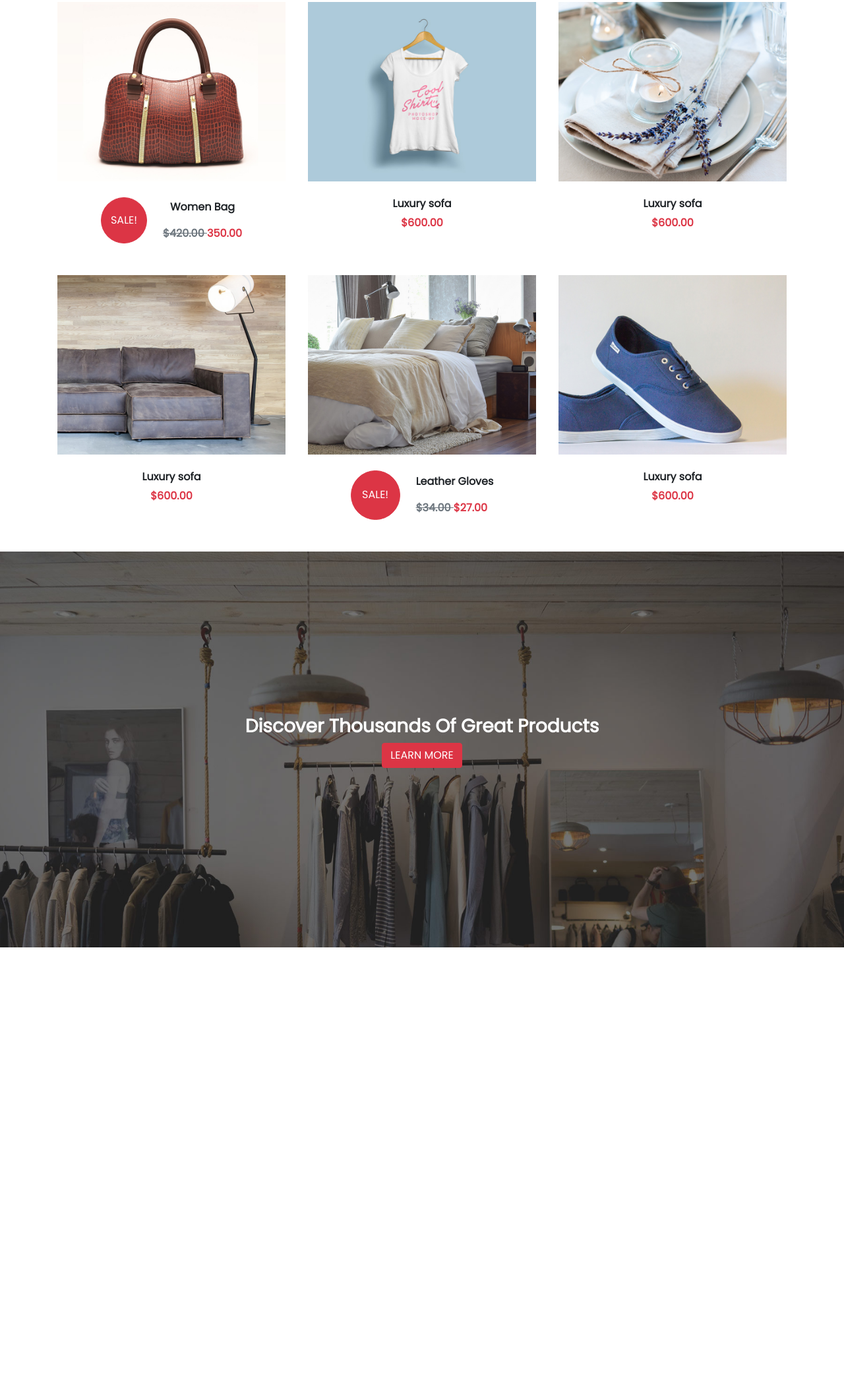
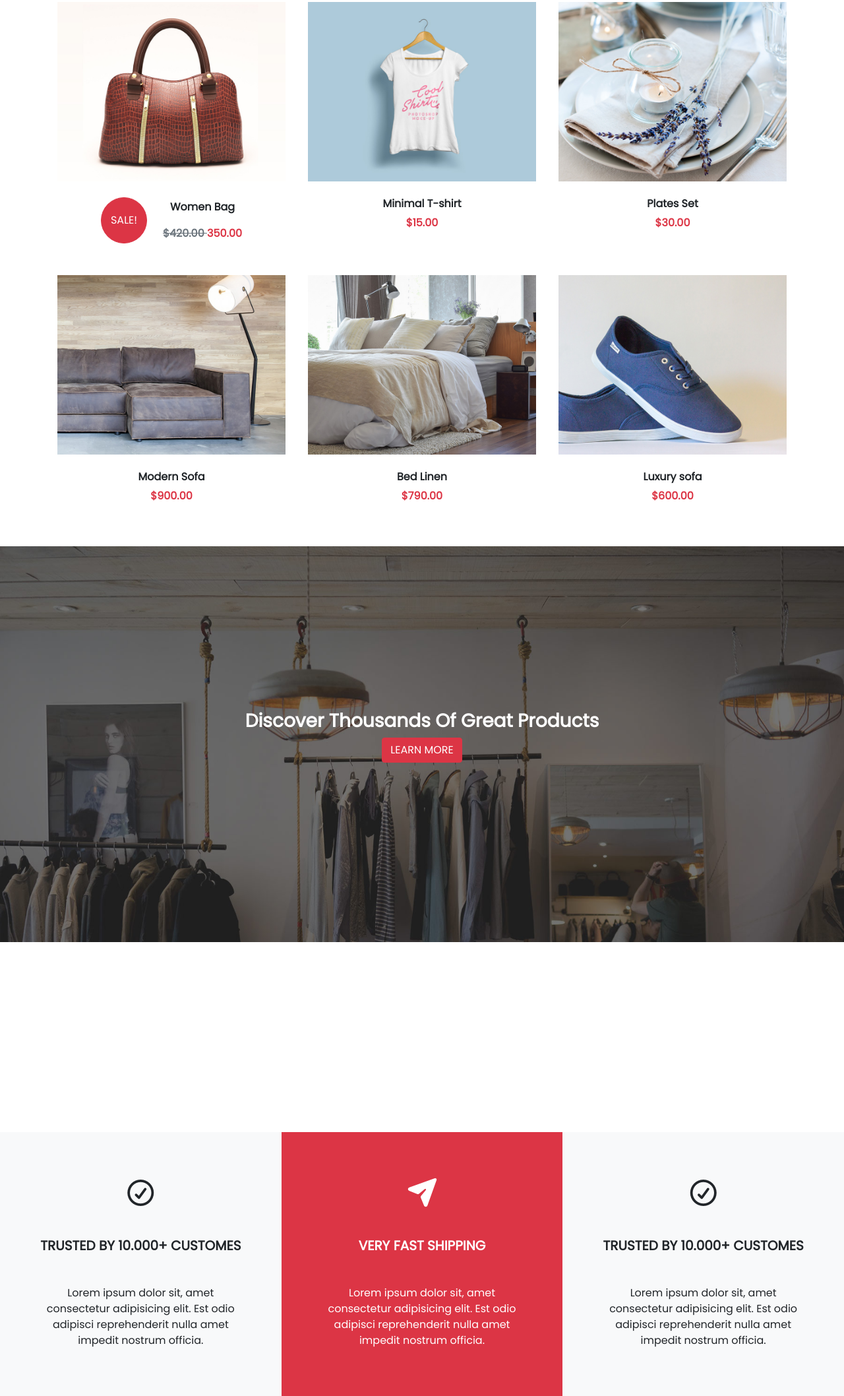
Before and after one commit to Caine-bw/cs17_emporium_js_Abdel, a website: page index.html in a window 1280 px wide. Shown: the part 1642-3758 px from the top of the page at 66% size. Before the commit the page ends 3318 px from the top, so only its background shows below. Drawn offline with nearby package versions, Linux system fonts and the light colour scheme.

Commit message:
footer presque fini

```diff
--- a/index.html
+++ b/index.html
@@ -139,15 +139,15 @@
                           <div class="avant apres">
                               <img src="/public/img/products_mini/product-tshitr.jpg" class="img-fluid my-images" alt="">
                           </div>
-                              <h6 class="text-center fw-bold mt-4">Luxury sofa</h6>
-                              <p class="text-danger text-center fw-bold">$600.00</p>
+                              <h6 class="text-center fw-bold mt-4">Minimal T-shirt</h6>
+                              <p class="text-danger text-center fw-bold">$15.00</p>
                         </div>
                           <div class="col-sm-4">
                             <div class="avant apres">
                                 <img src="/public/img/products_mini/product-plates.jpg" class="img-fluid my-images" alt="">
                             </div>
-                                <h6 class="text-center fw-bold mt-4">Luxury sofa</h6>
-                                <p class="text-danger text-center fw-bold">$600.00</p>
+                                <h6 class="text-center fw-bold mt-4">Plates Set</h6>
+                                <p class="text-danger text-center fw-bold">$30.00</p>
                           </div>
                         </div>
                         <!-- 3 eme row -->
@@ -156,22 +156,15 @@
                             <div class="avant apres">
                                 <img src="/public/img/products_mini/product-modern-sofa.jpg" class="img-fluid my-images" alt="">
                             </div>
-                                <h6 class="text-center fw-bold mt-4">Luxury sofa</h6>
-                                <p class="text-danger text-center fw-bold">$600.00</p>
+                                <h6 class="text-center fw-bold mt-4">Modern Sofa</h6>
+                                <p class="text-danger text-center fw-bold">$900.00</p>
                           </div>
                           <div class="col-sm-4">
                             <div class="avant apres">
                                 <img src="/public/img/products_mini/product-bed.jpg" class="img-fluid my-images" alt="">
                             </div>
-                            <div class="d-flex justify-content-center align-items-center">
-                              <button type="button" class="btn btn-danger rounded-circle mt-4 "
-                                  style="height: 75px; width: 75px;">SALE!</button>
-                              <div class="ms-4">
-                                  <p class="fw-bold text-center mt-4 d-block">Leather Gloves</p>
-                                  <span class="text-center text-danger fw-bold "> <del class="text-secondary">$34.00 </del>
-                                      $27.00</span>
-                              </div>
-                          </div>
+                                <h6 class="text-center fw-bold mt-4">Bed Linen</h6>
+                                <p class="text-danger text-center fw-bold">$790.00</p>
                           </div>
                           <div class="col-sm-4">
                             <div class="avant apres">
@@ -181,8 +174,7 @@
                                 <p class="text-danger text-center fw-bold">$600.00</p>
                           </div>
                         </div>
-                        <!-- 2 eme row -->
-              </div>
+                </div>
 
           </section>
           <!-- debut section avec image bg paralaxe -->
@@ -203,7 +195,31 @@
 
 <!-- Début du Footer-->
     <footer>
-
+      <section class="container-fluid">
+        <div class="row mt-5">
+          <div class="col-md-4 bg-light" style="height: 400px;">
+            <div class="text-center mt-5">
+              <i class="far fa-check-circle mb-5 mt-4 fs-1"></i>
+              <h5 class="fw-bold mb-5">TRUSTED BY 10.000+ CUSTOMES</h5>
+              <p class="px-5">Lorem ipsum dolor sit, amet consectetur adipisicing elit. Est odio adipisci reprehenderit nulla amet impedit nostrum officia.</p>
+            </div>
+          </div>
+          <div class="col-md-4 bg-danger" style="height: 400px;">
+            <div class="text-center text-white mt-5">
+              <i class="fas fa-paper-plane mb-5 mt-4 fs-1"></i>
+              <h5 class="fw-bold mb-5">VERY FAST SHIPPING</h5>
+              <p class="px-5">Lorem ipsum dolor sit, amet consectetur adipisicing elit. Est odio adipisci reprehenderit nulla amet impedit nostrum officia.</p>
+            </div>
+          </div>
+          <div class="col-md-4 bg-light" style="height: 400px;">
+            <div class="text-center mt-5">
+              <i class="far fa-check-circle mb-5 mt-4 fs-1"></i>
+              <h5 class="fw-bold mb-5">TRUSTED BY 10.000+ CUSTOMES</h5>
+              <p class="px-5">Lorem ipsum dolor sit, amet consectetur adipisicing elit. Est odio adipisci reprehenderit nulla amet impedit nostrum officia.</p>
+            </div>
+          </div>
+        </div>
+      </section>
     </footer>
 <!-- Fin du Footer-->
 
```
